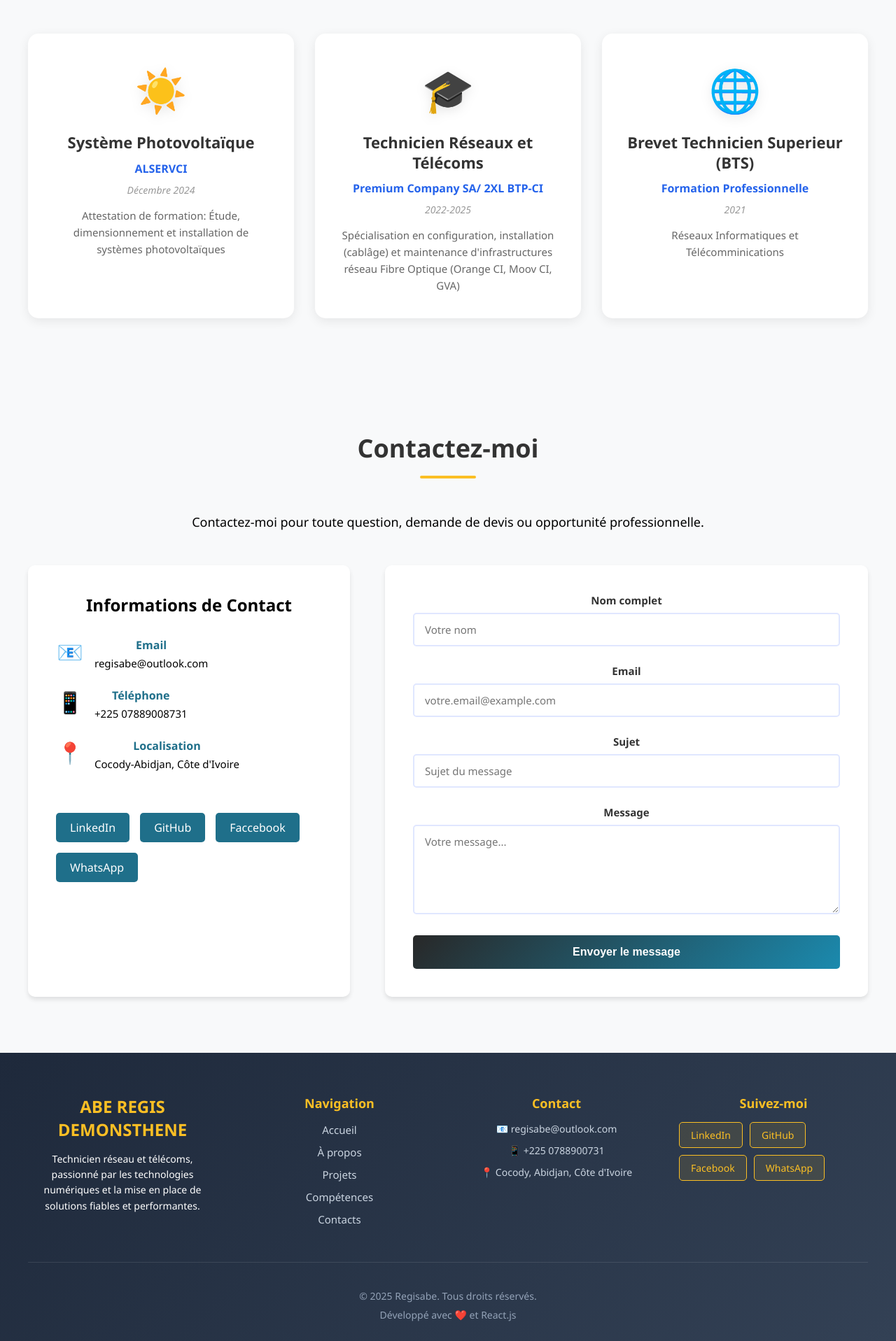
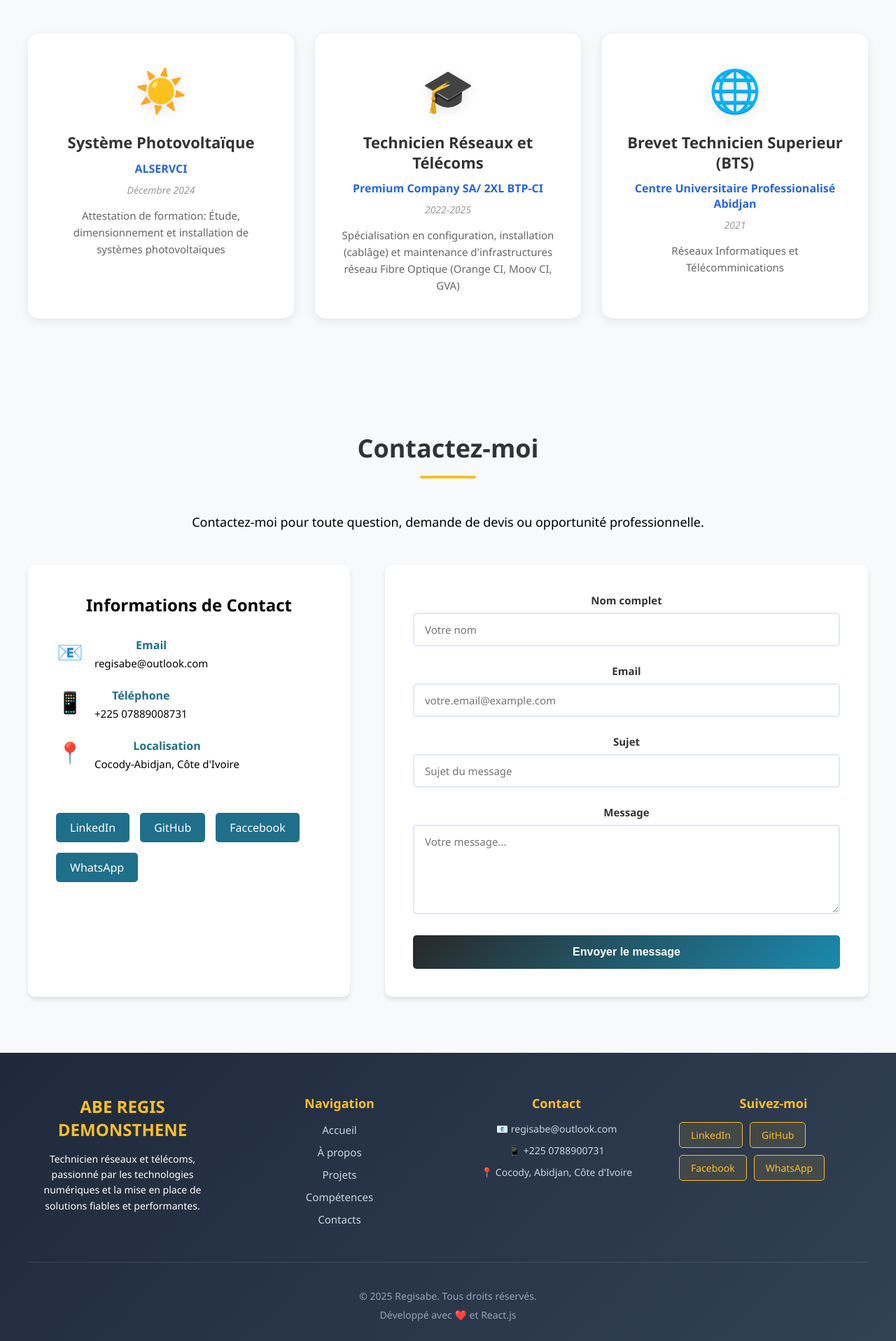
Before and after one commit to regisabe/regis-portfolio, a React (Create React App) app: page / in a window 1280 px wide. Shown: the part 6850-8767 px from the top of the page at 70% size. Built offline with nearby package versions, Linux system fonts and the light colour scheme.

Commit message:
Mise a jour CV

```diff
--- a/src/components/Certifications.js
+++ b/src/components/Certifications.js
@@ -22,7 +22,7 @@ function Certifications() {
     {
       id: 3,
       title: "Brevet Technicien Superieur (BTS)",
-      issuer: "Formation Professionnelle",
+      issuer: "Centre Universitaire Professionalisé Abidjan",
       date: "2021",
       description: "Réseaux Informatiques et Télécomminications",
       icon: "🌐"
--- a/src/components/Footer.js
+++ b/src/components/Footer.js
@@ -11,7 +11,7 @@ function Footer() {
           <div className="footer-section">
             <h3>ABE REGIS DEMONSTHENE</h3>
             <p>
-              Technicien réseau et télécoms, passionné par les technologies numériques et la mise en place de solutions fiables et performantes.
+              Technicien réseaux et télécoms, passionné par les technologies numériques et la mise en place de solutions fiables et performantes.
             </p>
           </div>
 
```
